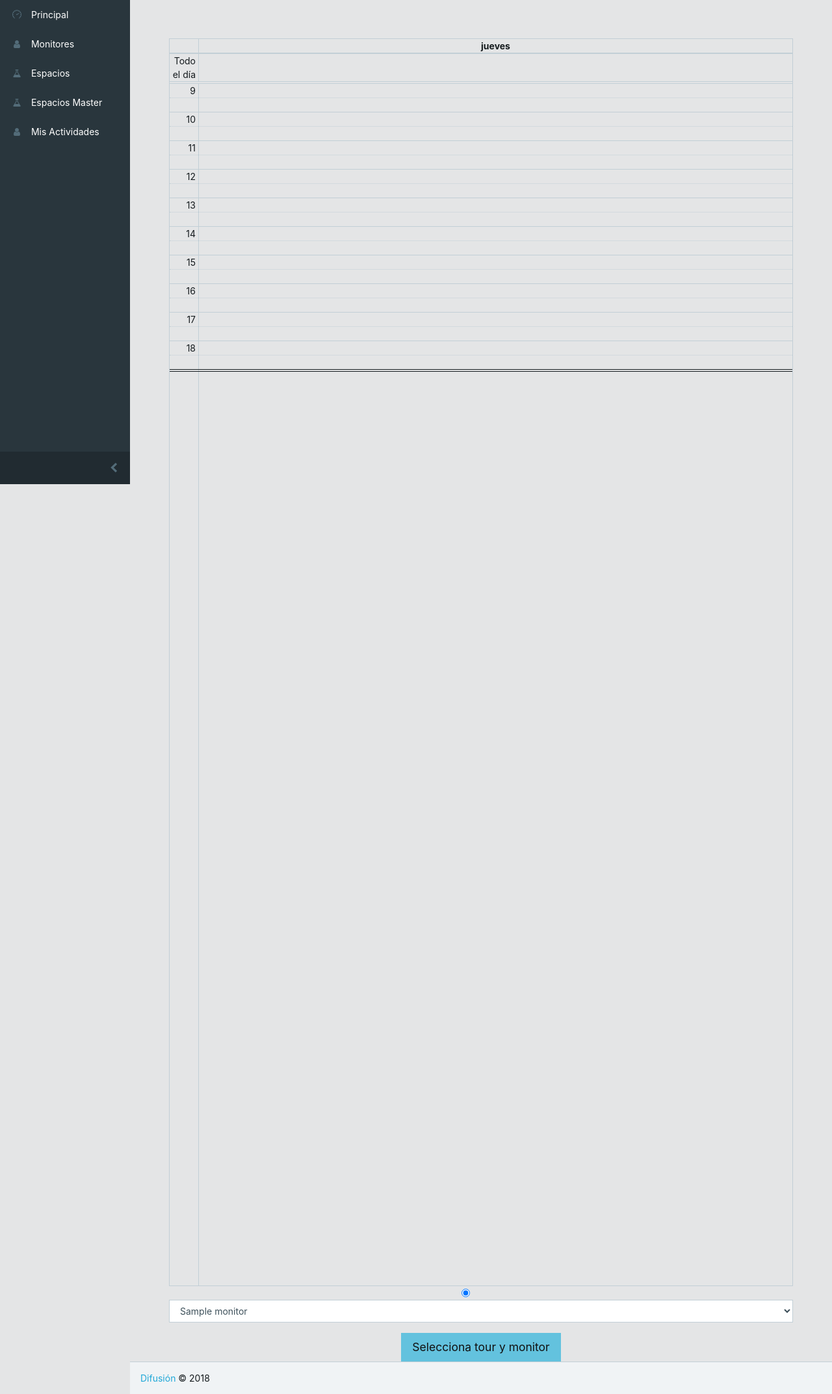
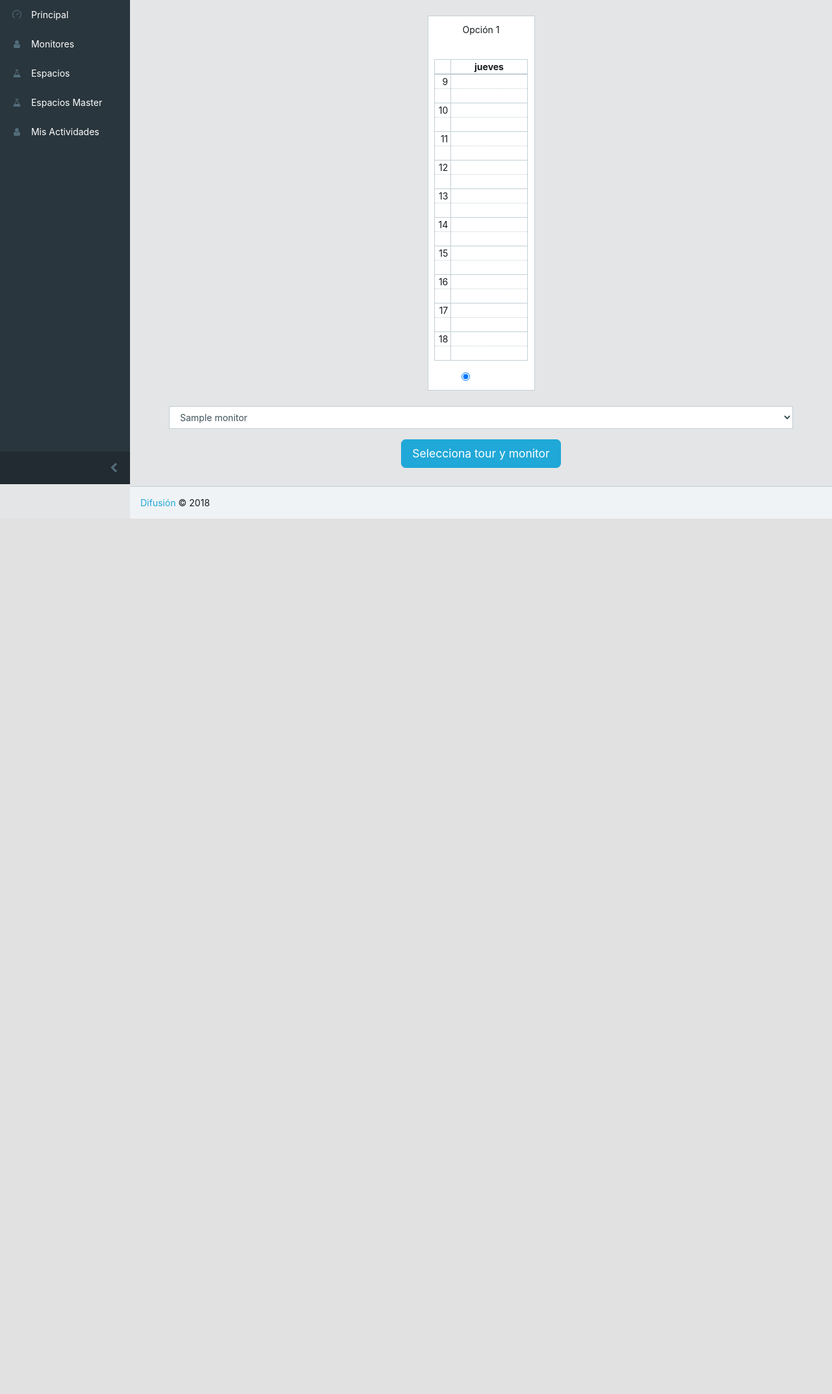
Before and after one commit to josecannete/LogisticaFestival, a Django app: template templates/app/tour.html in a window 1280 px wide. Shown: the part 55-2200 px from the top of the page at 65% size. After the commit the page ends 853 px from the top, so only its background shows below. Run offline with Django 3.2, Linux system fonts and the light colour scheme; tables that the repository leaves empty hold one stand-in row (values such as "Sample post"); the template is opened without the code that fills it: values that come from a table or form of the project are taken from there, most other values are stand-ins (such as "Sample title", 1, 10 or a date in 2020); lists and menus that the app fills with data are empty; some libraries are stand-ins or nearby versions.

Commit message:
improve design to calendars

```diff
--- a/logistica/views/common.py
+++ b/logistica/views/common.py
@@ -205,7 +205,7 @@ def espacio_master(request):
         all_places = Espacio.objects.all()
         context = {
             'name_places': [place.nombre for place in all_places],
-            'events': [[visitaToEventforEspacio(visit, Monitor.objects.get(nombre="Monitor_1"))
+            'events': [[visitaToEventforEspacio(visit, Monitor.objects.get(nombre="Monitor_1"), "")
                         for visit in Visita.objects.filter(espacio=place)]
                        for place in all_places]
         }
--- a/templates/app/espacio.html
+++ b/templates/app/espacio.html
@@ -42,6 +42,10 @@
                 defaultDate: '2018-10-18',
                 nowIndicator: 'true',
                 defaultView: 'agendaDay',
+                header: {
+                    left: 'prev, next today',
+                    center: 'title'
+                },
                 events: {{ events|safe }}
             });
         });
--- a/templates/app/espacio_master.html
+++ b/templates/app/espacio_master.html
@@ -52,6 +52,8 @@
                 header: 'false',
                 nowIndicator: 'true',
                 defaultView: 'agendaDay',
+                allDaySlot: false,
+                displayEventEnd: true,
                 events: {{ event|safe }}
             });
             {% endwith%}
--- a/templates/app/tour.html
+++ b/templates/app/tour.html
@@ -51,6 +51,8 @@
                 header: 'false',
                 nowIndicator: 'true',
                 defaultView: 'agendaDay',
+                contentHeight: 'auto',
+                allDaySlot: false,
                 events: {{ event|safe }}
             });
             {% endwith%}
@@ -66,29 +68,34 @@
     <form method="POST" action="{% url 'showTour' %}">
     {% csrf_token %}
     <div class="form-group">
-    <div class="row">
+    <div class="row d-flex flex-row flex-wrap justify-content-around">
         {% for id in idTours %}
             {% with y=forloop.counter|stringformat:"s" %}
             {% with template="calendar"|add:y %}
-        <div class="col">
-            <div id={{ template }}></div>
-        <center>  <input class="form-check-input" type="radio" name="optionTourId" id={{ id }} value={{ id }} checked>
-  <label class="form-check-label" for="exampleRadios1">
-  </label></center>
+            <div class="col-md-2 card" style="padding: 0.7em;">
+                <div class="text-center">Opción {{y}}</div>
+                <div id={{ template }} style="margin-bottom: 1em"></div>
+                <div class="align-self-center">
+                    <input class="form-check-input" type="radio" name="optionTourId" id={{ id }} value={{ id }} checked>
+                    <label class="form-check-label" for="exampleRadios1"></label>
+                </div>
             </div>
             {% endwith%}
             {% endwith %}
         {% endfor %}
     </div>
     <div class="row"></div>
-                    <select class="form-control"
-                            id="select_monitor" name="select_monitor">
-                        {% for monitor in monitores %}
-                            <option value="{{ monitor.id }}">{{ monitor.nombre }}</option>
-                        {% endfor %}
-                    </select>
+        <select class="form-control" id="select_monitor" name="select_monitor">
+            {% for monitor in monitores %}
+            <option value="{{ monitor.id }}">{{ monitor.nombre }}</option>
+            {% endfor %}
+        </select>
     </div>
-    <div class="form-row text-center"> <div class="col mx-auto"><input type="submit" class="btn btn-info btn-lg" value="Selecciona tour y monitor"></div></div>
+    <div class="form-row text-center" style="margin-bottom: 2em">
+        <div class="col mx-auto">
+            <input type="submit" class="btn btn-primary btn-lg" value="Selecciona tour y monitor"
+                   style="border-radius: 0.4em;">
+        </div></div>
     </form>
     </div>
     </div>
```
Also changed, not shown: logistica/views/calendar.py (+21 -6 lines).
